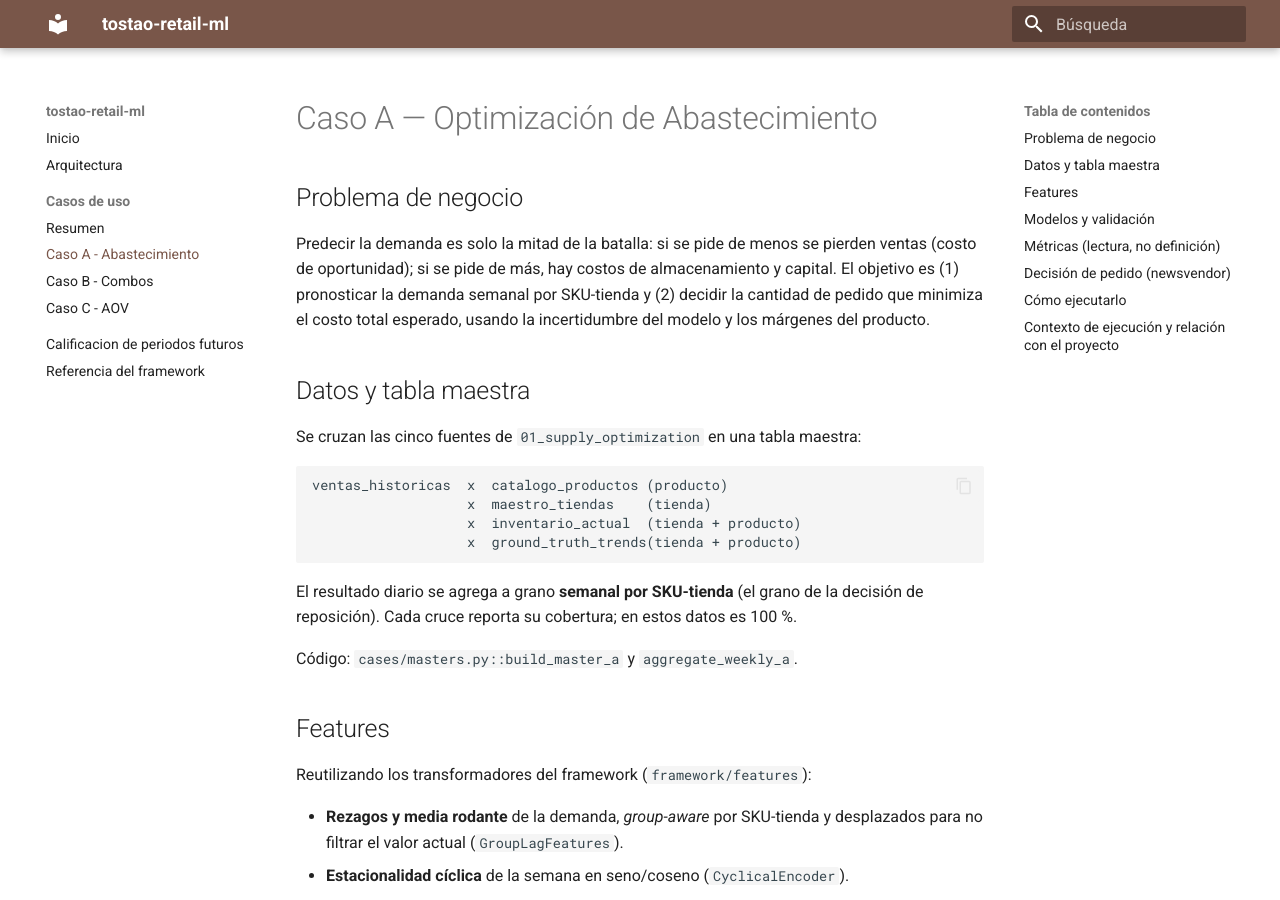
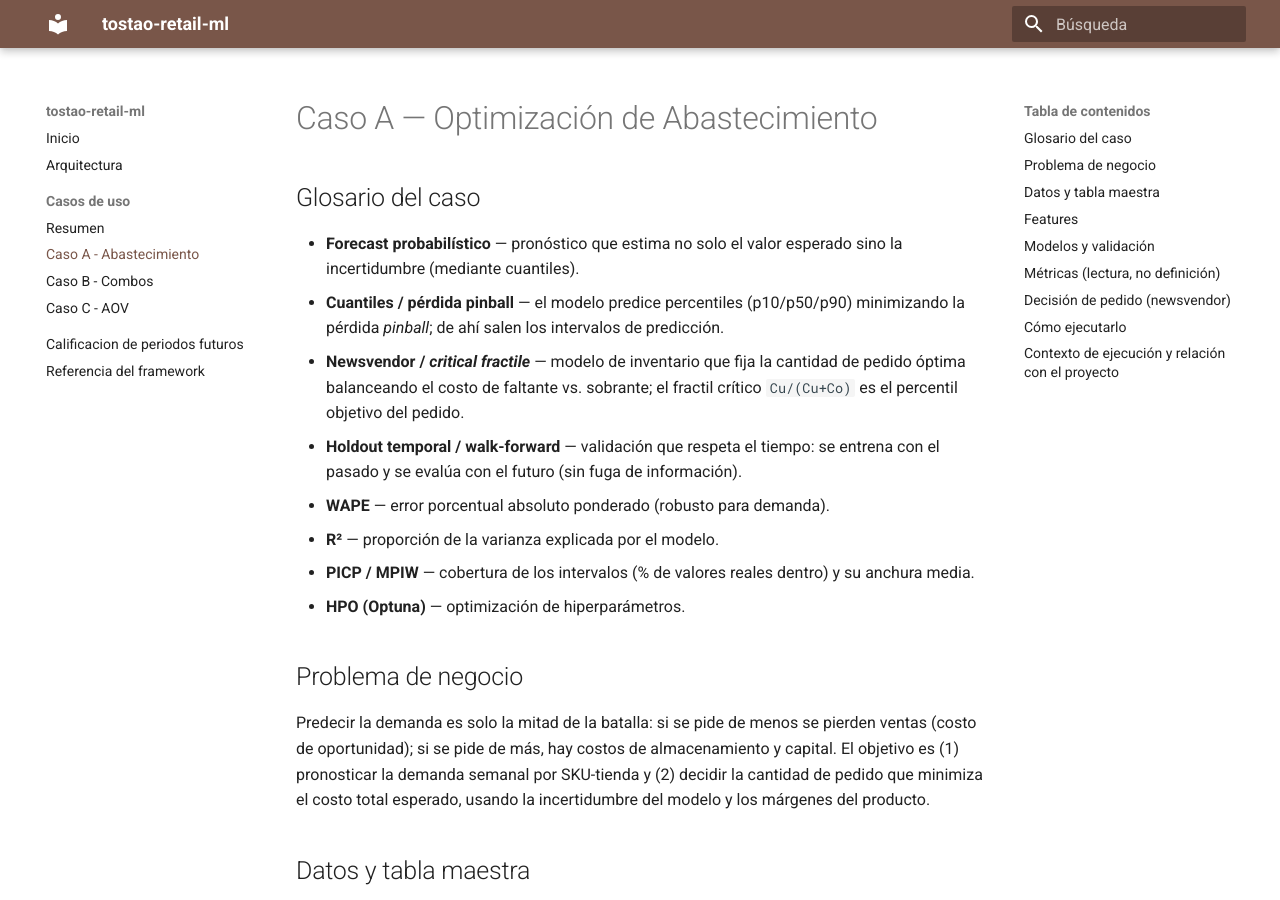
Before and after one commit to LEXsB/tostao-retail-ml, an MkDocs documentation site: the page built from docs/caso_a.md, in a window 1280 px wide and 900 px high. Built offline with MkDocs 1.6.1 and Material for MkDocs 9.7.7, drawn with Linux system fonts in a browser that asks for light colours.

Commit message:
docs: glosario al inicio del README y de cada caso
Se agrega un glosario en el README general (terminos transversales del stack:
uv, Kedro, cookiecutter, MLflow, DVC, Pandera, Optuna, SHAP, FastAPI, Prometheus/
Grafana, ruff/mypy/pytest, HPO, holdout, ensemble, drift) y uno especifico al inicio
de cada caso (docs/caso_a/b/c) con los terminos, metricas y metodos propios de cada
uno, para que el examinador pueda decodificar el contenido sin perderse.

```diff
--- a/docs/caso_a.md
+++ b/docs/caso_a.md
@@ -1,4 +1,21 @@
 # Caso A — Optimización de Abastecimiento
+
+## Glosario del caso
+
+- **Forecast probabilístico** — pronóstico que estima no solo el valor esperado sino
+  la incertidumbre (mediante cuantiles).
+- **Cuantiles / pérdida pinball** — el modelo predice percentiles (p10/p50/p90)
+  minimizando la pérdida *pinball*; de ahí salen los intervalos de predicción.
+- **Newsvendor / *critical fractile*** — modelo de inventario que fija la cantidad de
+  pedido óptima balanceando el costo de faltante vs. sobrante; el fractil crítico
+  `Cu/(Cu+Co)` es el percentil objetivo del pedido.
+- **Holdout temporal / walk-forward** — validación que respeta el tiempo: se entrena
+  con el pasado y se evalúa con el futuro (sin fuga de información).
+- **WAPE** — error porcentual absoluto ponderado (robusto para demanda).
+- **R²** — proporción de la varianza explicada por el modelo.
+- **PICP / MPIW** — cobertura de los intervalos (% de valores reales dentro) y su
+  anchura media.
+- **HPO (Optuna)** — optimización de hiperparámetros.
 
 ## Problema de negocio
 
```
Also changed, not shown: README.md (+27 -0 lines), docs/caso_b.md (+15 -0 lines), docs/caso_c.md (+14 -0 lines).
